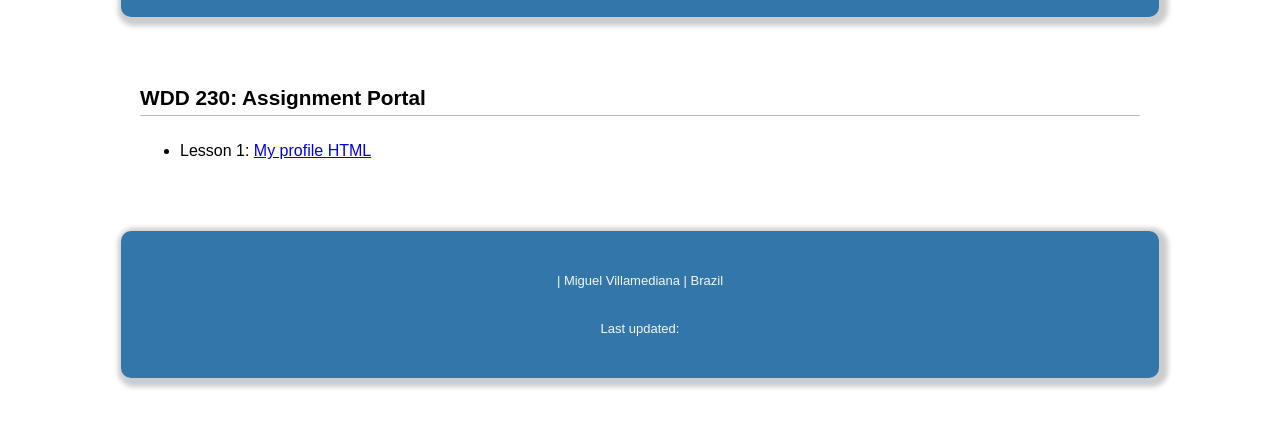
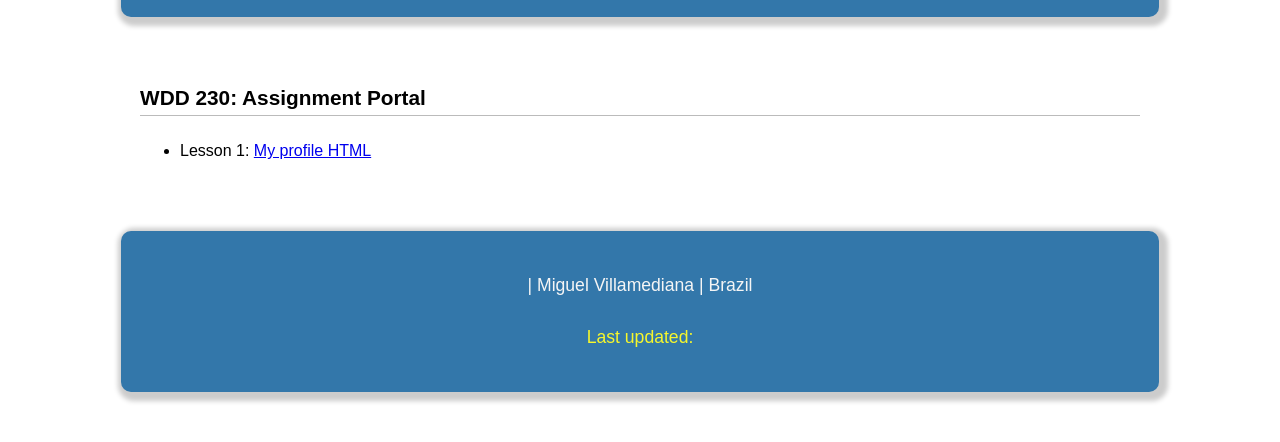
Before and after one commit to miguelvillamediana/wdd230, a plain HTML site: page index.html in a window 1280 px wide. Shown: the part 264-706 px from the top of the page. Drawn offline with Linux system fonts and the light colour scheme.

Commit message:
footer styles

```diff
--- a/css/styles.css
+++ b/css/styles.css
@@ -19,9 +19,8 @@ h2 {
     border-bottom: 1px solid #bbb;
 }
 
-
 header, main, footer {
-    margin:1.7rem   auto;
+    margin:1.7rem auto;
     padding:1.2rem;
     max-width: 1000px;
 }
@@ -49,5 +48,9 @@ header, footer, footer a {
 }
 
 footer {
-    font-size: 13px;
+    font-size: 1.1em;
 }
+
+footer .yellow{
+    color: rgb(247, 247, 44);
+}
```
